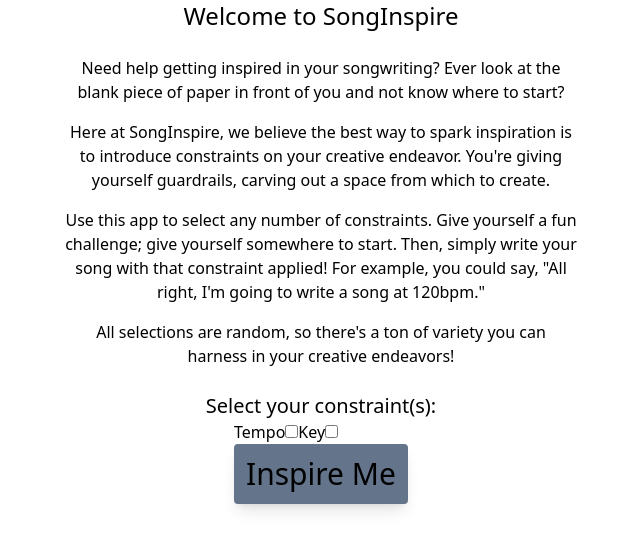
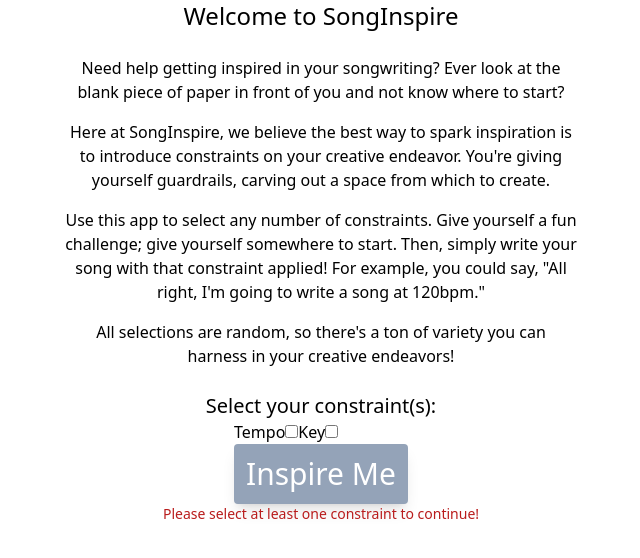
Before and after one commit to devskii/song-inspire, a React (Create React App) app: page / in a window 1280 px wide. Shown: the top 558 px of the page, without its empty margins (319-959 px from the left). Built offline with nearby package versions, Linux system fonts and the light colour scheme.

Commit message:
disable button when no constraints are checked

```diff
--- a/src/App.js
+++ b/src/App.js
@@ -1,4 +1,11 @@
+import { useState } from "react";
+
 function App() {
+  const [randomizeTempo, setRandomizeTempo] = useState(false);
+  const [randomizeKey, setRandomizeKey] = useState(false);
+
+  const areAnyCheckboxesSelected = randomizeKey || randomizeTempo;
+
   return (
     <div className="flex flex-col items-center">
       <h1 className="text-2xl">Welcome to SongInspire</h1>
@@ -29,14 +36,30 @@ function App() {
       <div>
         <div>
           <label for="tempo">Tempo</label>
-          <input id="tempo" type="checkbox" />
+          <input
+            id="tempo"
+            type="checkbox"
+            onClick={() => setRandomizeTempo(!randomizeTempo)}
+          />
           <label for="key">Key</label>
-          <input id="key" type="checkbox" />
+          <input
+            id="key"
+            type="checkbox"
+            onClick={() => setRandomizeKey(!randomizeKey)}
+          />
         </div>
-        <button className="text-3xl shadow-lg rounded bg-slate-500 hover:bg-slate-400 p-3">
+        <button
+          disabled={!areAnyCheckboxesSelected}
+          className="text-3xl shadow-lg rounded bg-purple-700 text-white enabled:hover:bg-purple-500 p-3 disabled:bg-slate-400"
+        >
           Inspire Me
         </button>
       </div>
+      {!areAnyCheckboxesSelected && (
+        <p className="text-sm text-red-700">
+          Please select at least one constraint to continue!
+        </p>
+      )}
       {/* Consider adding legal disclaimer (fine print at the bottom) that we don't own any rights to the songs created */}
     </div>
   );
```
